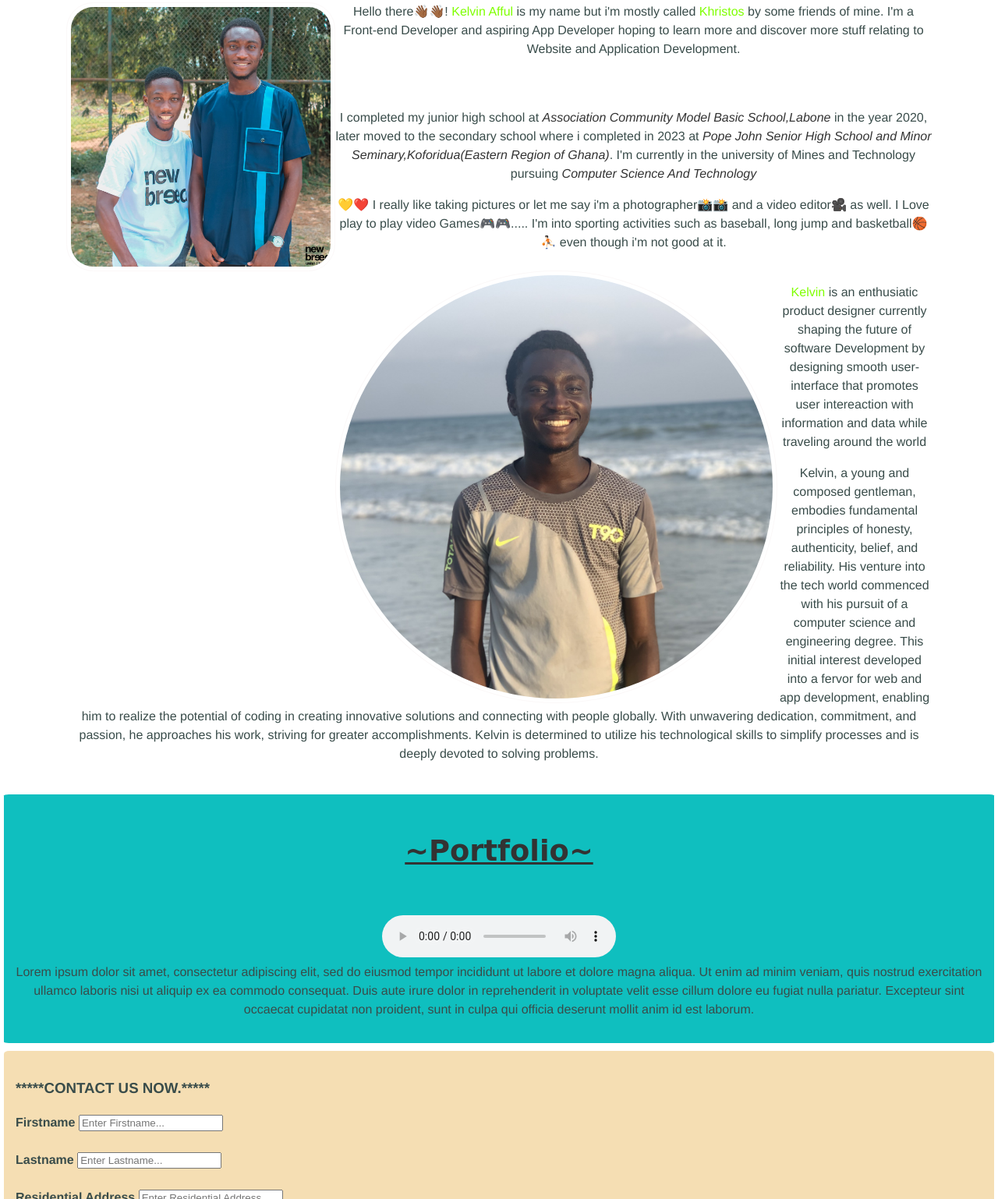
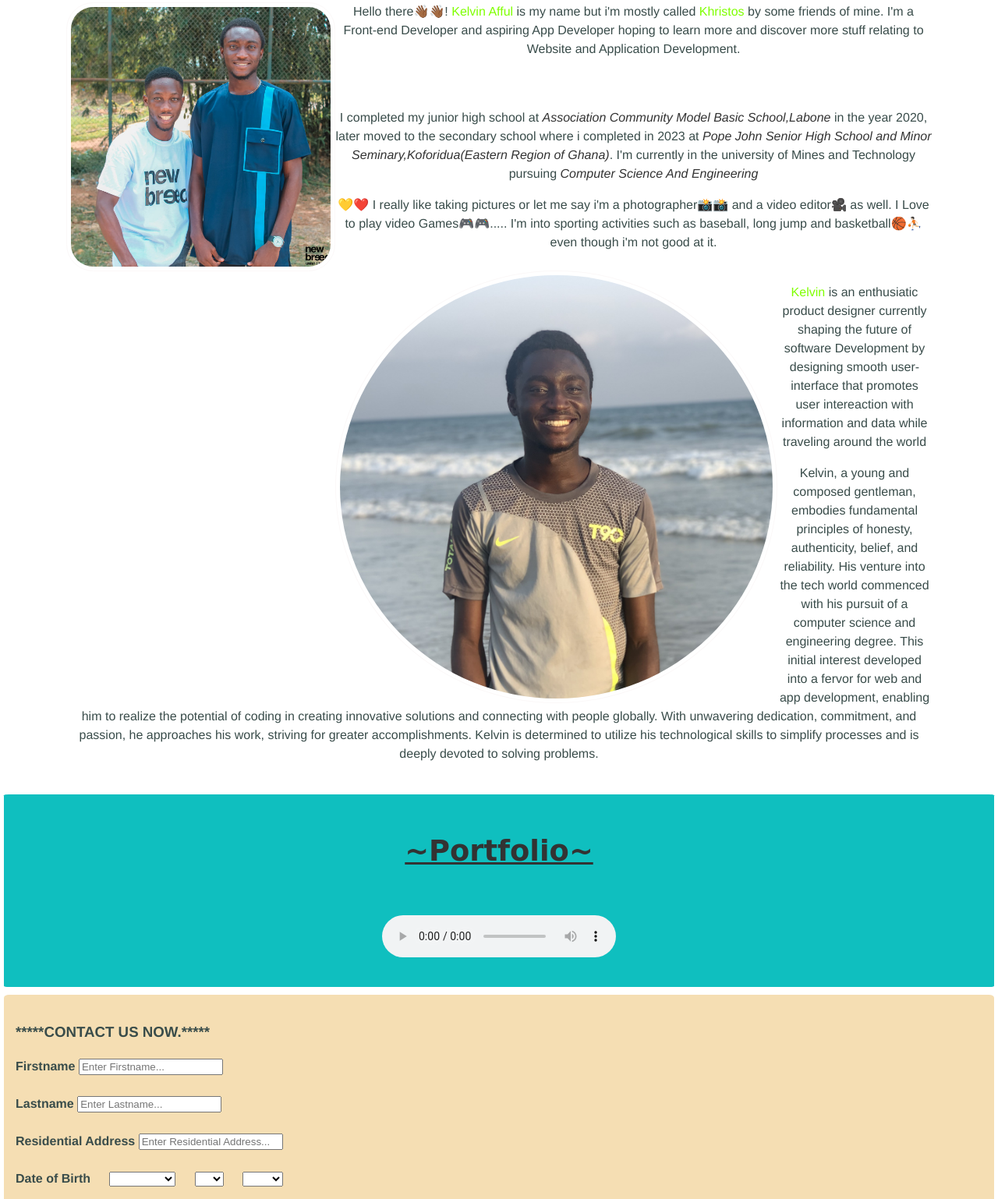
Before and after one commit to Ke12in/-Afful-Kelvin, a plain HTML site: page index.html in a window 1280 px wide. Shown: the part 928-2466 px from the top of the page at 78% size. Drawn offline with nearby package versions, Linux system fonts and the light colour scheme.

Commit message:
Update index.html

```diff
--- a/index.html
+++ b/index.html
@@ -44,9 +44,9 @@
         </br><p> I completed my junior high school at <em>Association Community Model Basic School,Labone</em> in the year
             2020, later moved to the secondary school where i completed in 2023 at <em>Pope John Senior High School and
             Minor Seminary,Koforidua(Eastern Region of Ghana)</em>. I'm currently in the university of Mines and Technology
-            pursuing <em>Computer Science And Technology</em></p>
+            pursuing <em>Computer Science And Engineering</em></p>
             <span class="heart animate-beat">💛❤️</span>
-            I really like taking pictures or let me say i'm a photographer📸📸 and a video editor🎥 as well. I Love play to play video Games🎮🎮.....
+            I really like taking pictures or let me say i'm a photographer📸📸 and a video editor🎥 as well. I Love to play video Games🎮🎮.....
             I'm into sporting activities such as baseball, long jump and basketball🏀⛹🏻 even though i'm not good at it.
             <br></br>
             <img src="./images/IMG_3182.JPG">
@@ -70,9 +70,7 @@
     </p>
         </audio>
         </br>
-            Lorem ipsum dolor sit amet, consectetur adipiscing elit, sed do eiusmod tempor incididunt ut labore et dolore magna aliqua.
-    Ut enim ad minim veniam, quis nostrud exercitation ullamco laboris nisi ut aliquip ex ea commodo consequat. Duis aute irure dolor in reprehenderit in voluptate velit esse cillum dolore eu fugiat nulla pariatur.
-    Excepteur sint occaecat cupidatat non proident, sunt in culpa qui officia deserunt mollit anim id est laborum.</p>
+   </p>
             </section>
         <section id="contact">
             <form>
```
